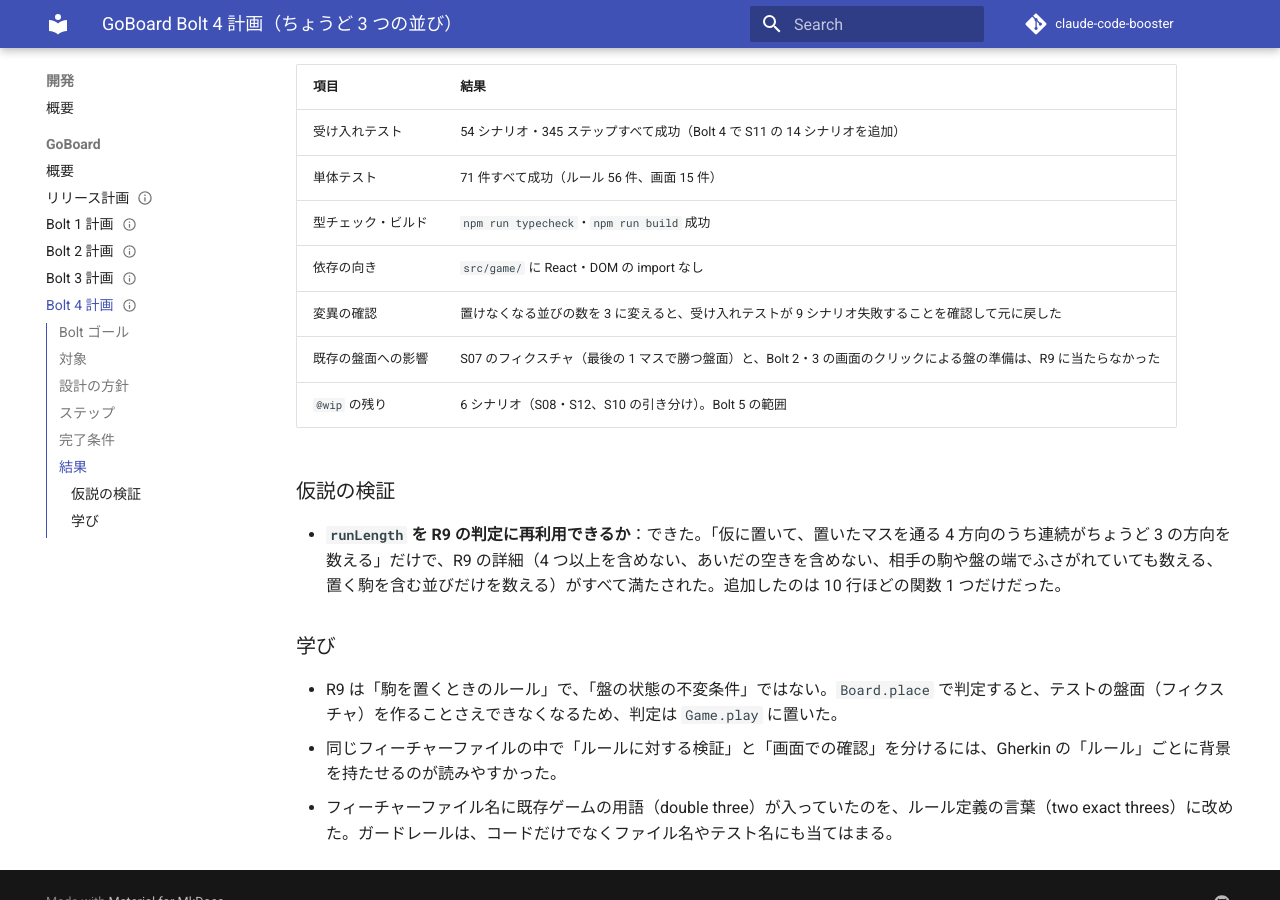
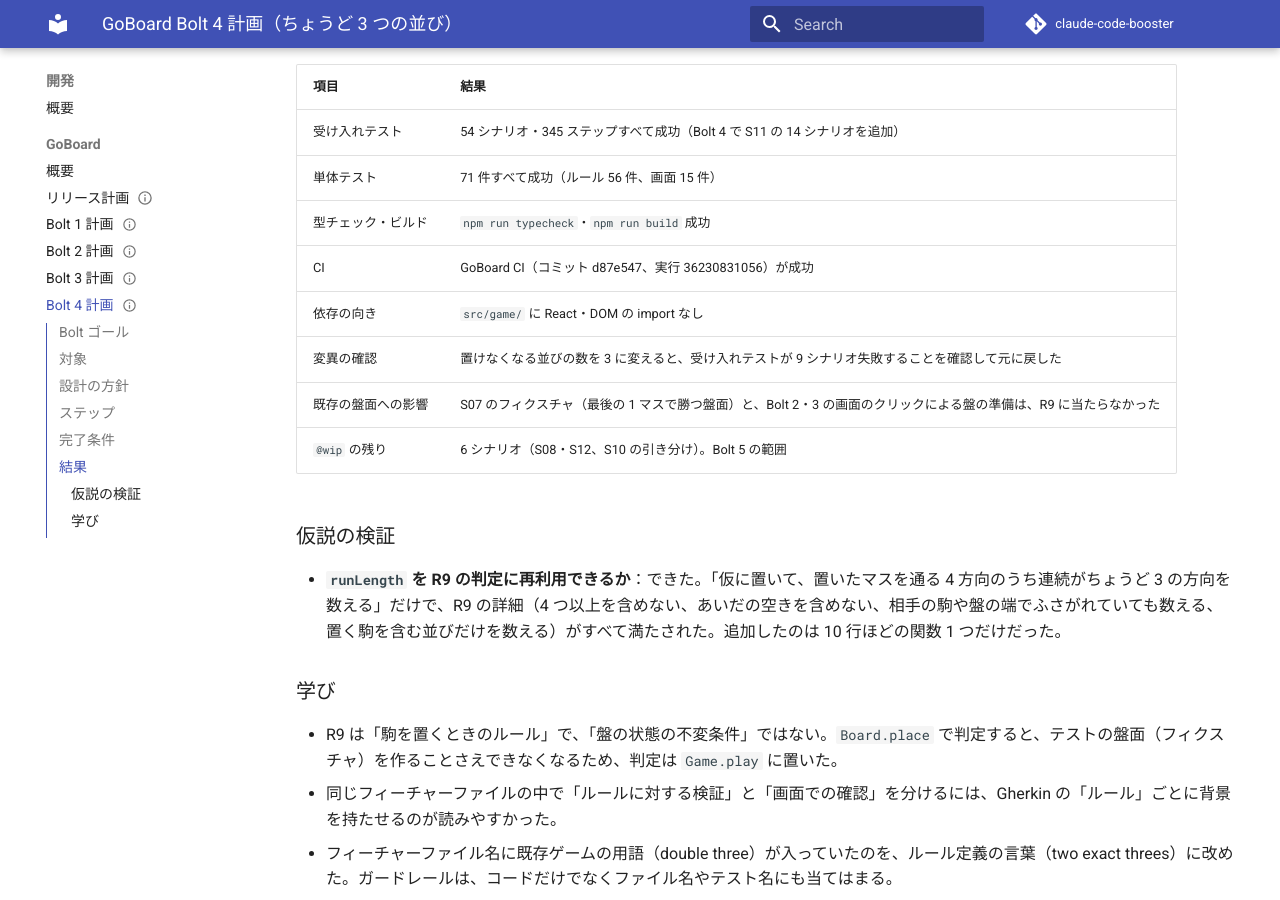
Before and after one commit to k2works/sdd-handson-go-board, an MkDocs documentation site: the page built from docs/development/goboard/bolt_4_plan.md, in a window 1280 px wide and 900 px high, scrolled down 1701 px. Built offline with MkDocs 1.6.1 and Material for MkDocs 9.7.7, drawn with Linux system fonts in a browser that asks for light colours; comment, search, counter and statistics services are not loaded.

Commit message:
docs(goboard): Bolt 4 の CI の成功を記録
Co-Authored-By: Claude Opus 5.5 <noreply@anthropic.com>
Claude-Session: https://claude.ai/code/session_01XJaVhfJBdX23SdHKwk7Dje

```diff
--- a/docs/development/goboard/bolt_4_plan.md
+++ b/docs/development/goboard/bolt_4_plan.md
@@ -42,7 +42,7 @@ generated: { by: process:claude-code, at: 2026-09-26T08:47:46Z }
 
 - [x] S11 のシナリオから `@wip` を外し、`npm run test:acceptance` が成功する
 - [x] `apps/goboard/` で `npm run typecheck`・`npm test`・`npm run build` が成功する
-- [ ] push したコミットで GitHub Actions の GoBoard CI が成功している
+- [x] push したコミットで GitHub Actions の GoBoard CI が成功している
 - [x] `src/game/` が React や DOM に依存していない
 - [x] ルール定義にない振る舞いを加えていない
 
@@ -53,6 +53,7 @@ generated: { by: process:claude-code, at: 2026-09-26T08:47:46Z }
 | 受け入れテスト | 54 シナリオ・345 ステップすべて成功（Bolt 4 で S11 の 14 シナリオを追加） |
 | 単体テスト | 71 件すべて成功（ルール 56 件、画面 15 件） |
 | 型チェック・ビルド | `npm run typecheck`・`npm run build` 成功 |
+| CI | GoBoard CI（コミット d87e547、実行 36230831056）が成功 |
 | 依存の向き | `src/game/` に React・DOM の import なし |
 | 変異の確認 | 置けなくなる並びの数を 3 に変えると、受け入れテストが 9 シナリオ失敗することを確認して元に戻した |
 | 既存の盤面への影響 | S07 のフィクスチャ（最後の 1 マスで勝つ盤面）と、Bolt 2・3 の画面のクリックによる盤の準備は、R9 に当たらなかった |
```
Also changed, not shown: other parts of docs/development/goboard/bolt_4_plan.md (+1 -1 lines).
